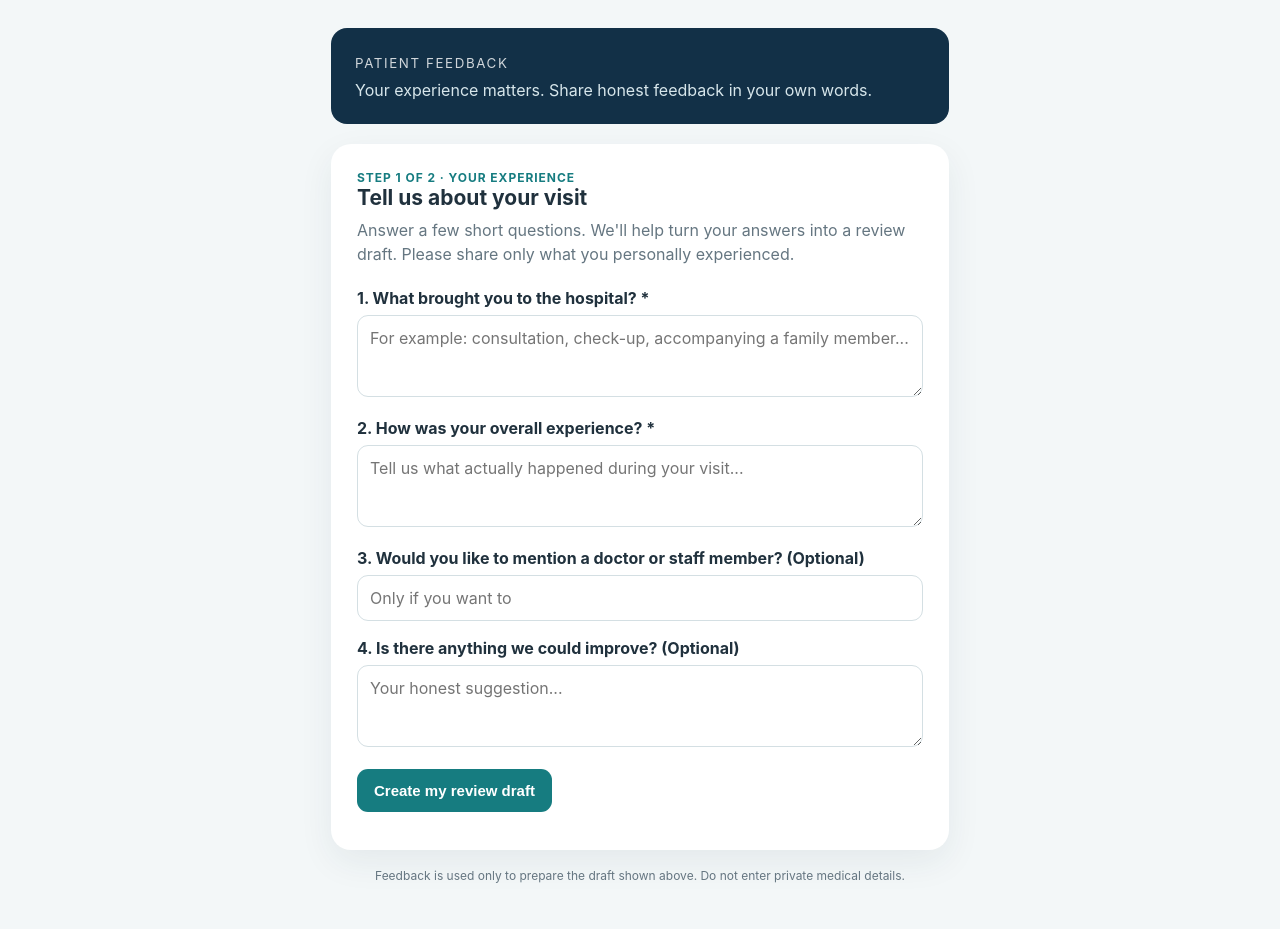
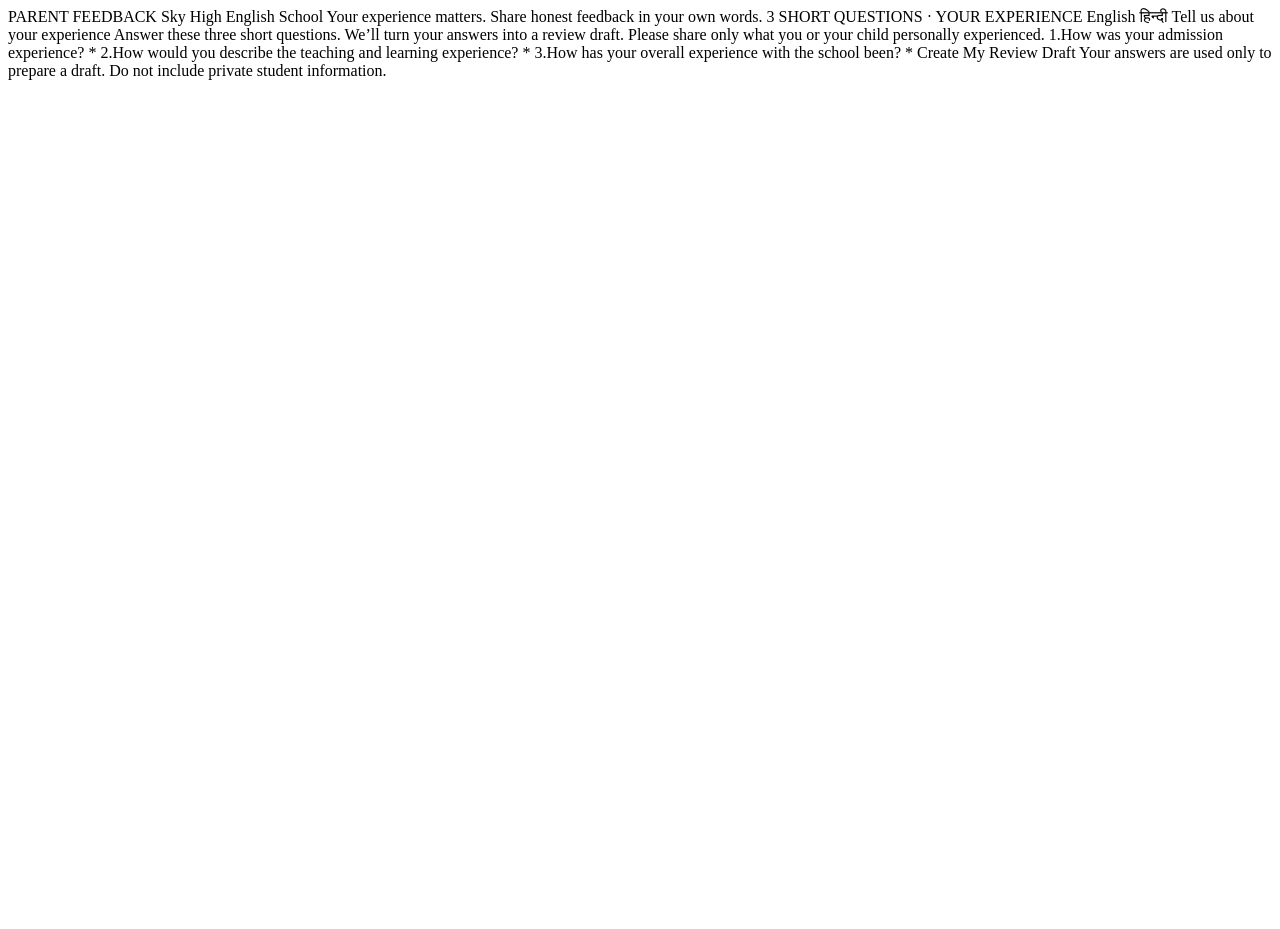
Before and after one commit to naseemsheikh799/Review-demo, a Flask app: page / in a window 1280 px wide. After the commit the page ends 80 px from the top, so only its background shows below. Run offline with Flask 3, Linux system fonts and the light colour scheme.

Commit message:
Update index.html

```diff
--- a/templates/index.html
+++ b/templates/index.html
@@ -1,90 +1,14 @@
-<!doctype html>
-<html lang="en">
-<head>
-<meta charset="utf-8">
-<meta name="viewport" content="width=device-width, initial-scale=1">
-<title>{{ hospital_name }} | Share Your Experience</title>
-<style>
-:root{--navy:#123047;--teal:#167c80;--ink:#20313d;--muted:#657681;--bg:#f3f7f8}
-*{box-sizing:border-box}body{margin:0;background:var(--bg);font-family:Inter,system-ui,-apple-system,Segoe UI,sans-serif;color:var(--ink)}
-main{max-width:650px;margin:28px auto;padding:0 16px}.card{background:#fff;border-radius:20px;padding:26px;box-shadow:0 12px 35px #17394b12}
-.brand{background:var(--navy);color:white;padding:24px;border-radius:16px;margin-bottom:20px}
-.brand small{opacity:.8;letter-spacing:.12em;text-transform:uppercase}.brand h1{font-size:26px;margin:8px 0}.brand p{margin:0;color:#d7e6eb}
-h2{font-size:21px;margin:0 0 8px}.intro{color:var(--muted);line-height:1.5;margin:0 0 22px}
-label{display:block;font-weight:650;margin:17px 0 7px}textarea,input{width:100%;border:1px solid #d4dfe3;border-radius:11px;padding:12px;font:inherit;color:var(--ink);background:#fff}
-textarea{min-height:82px;resize:vertical}input:focus,textarea:focus{outline:2px solid #a9d7d6;border-color:var(--teal)}
-button,.button{border:0;border-radius:11px;padding:13px 17px;background:var(--teal);color:white;font-weight:700;font-size:15px;cursor:pointer;text-decoration:none;display:inline-block}
-button:disabled{opacity:.55;cursor:wait}.secondary{background:#e8f1f2;color:var(--navy)}.actions{display:flex;gap:10px;flex-wrap:wrap;margin-top:18px}
-#draftBox{display:none;margin-top:24px;padding-top:22px;border-top:1px solid #e4ecee}
-#draft{min-height:150px}.note{font-size:13px;color:var(--muted);line-height:1.5;margin-top:14px}
-#error{color:#a22;margin-top:12px}.step{font-size:12px;font-weight:700;color:var(--teal);letter-spacing:.08em;text-transform:uppercase}
-footer{text-align:center;color:var(--muted);font-size:12px;padding:18px}
-@media(max-width:520px){main{margin:12px auto}.card{padding:19px}.brand h1{font-size:23px}}
-</style>
-</head>
-<body>
-<main>
-  <header class="brand">
-    <small>Patient feedback</small>
-    <h1>{{ hospital_name }}</h1>
-    <p>Your experience matters. Share honest feedback in your own words.</p>
-  </header>
-  <section class="card">
-    <div class="step">Step 1 of 2 · Your experience</div>
-    <h2>Tell us about your visit</h2>
-    <p class="intro">Answer a few short questions. We'll help turn your answers into a review draft. Please share only what you personally experienced.</p>
-    <form id="feedbackForm">
-      <label for="visit_reason">1. What brought you to the hospital? *</label>
-      <textarea id="visit_reason" required maxlength="500" placeholder="For example: consultation, check-up, accompanying a family member..."></textarea>
+PARENT FEEDBACK
+{{ school_name }}
+Your experience matters. Share honest feedback in your own words.
+3 SHORT QUESTIONS · YOUR EXPERIENCE
+          English
+          हिन्दी
 
-      <label for="experience">2. How was your overall experience? *</label>
-      <textarea id="experience" required maxlength="700" placeholder="Tell us what actually happened during your visit..."></textarea>
-
-      <label for="staff_doctor">3. Would you like to mention a doctor or staff member? (Optional)</label>
-      <input id="staff_doctor" maxlength="200" placeholder="Only if you want to">
-
-      <label for="improvement">4. Is there anything we could improve? (Optional)</label>
-      <textarea id="improvement" maxlength="500" placeholder="Your honest suggestion..."></textarea>
-
-      <div class="actions"><button id="generate" type="submit">Create my review draft</button></div>
-      <div id="error" role="alert"></div>
-    </form>
-
-    <div id="draftBox">
-      <div class="step">Step 2 of 2 · Review and approve</div>
-      <h2>Your review draft</h2>
-      <p class="intro">Read it carefully. Edit anything that doesn't sound like you. Nothing is posted automatically.</p>
-      <textarea id="draft" maxlength="1500" aria-label="Editable review draft"></textarea>
-      <div class="actions">
-        <button type="button" id="copy" class="secondary">Copy review</button>
-        <a id="googleLink" class="button" href="#" target="_blank" rel="noopener">Continue to Google Reviews</a>
-      </div>
-      <p class="note">You are in control: Google opens separately, and you must paste or enter your review and submit it yourself. Please leave an honest review, whether positive, neutral, or negative.</p>
-    </div>
-  </section>
-  <footer>Feedback is used only to prepare the draft shown above. Do not enter private medical details.</footer>
-</main>
-<script>
-const form=document.getElementById('feedbackForm'), btn=document.getElementById('generate'), err=document.getElementById('error');
-form.addEventListener('submit',async e=>{
- e.preventDefault(); err.textContent=''; btn.disabled=true; btn.textContent='Preparing draft…';
- const payload={visit_reason:visit_reason.value,experience:experience.value,staff_doctor:staff_doctor.value,improvement:improvement.value};
- try{
-  const res=await fetch('/api/draft',{method:'POST',headers:{'Content-Type':'application/json'},body:JSON.stringify(payload)});
-  const data=await res.json(); if(!res.ok) throw new Error(data.error||'Could not create draft.');
-  document.getElementById('draft').value=data.draft;
-  document.getElementById('draftBox').style.display='block';
-  document.getElementById('draftBox').scrollIntoView({behavior:'smooth'});
- }catch(ex){err.textContent=ex.message}
- finally{btn.disabled=false;btn.textContent='Create my review draft'}
-});
-document.getElementById('copy').addEventListener('click',async()=>{
- const b=document.getElementById('copy'); await navigator.clipboard.writeText(document.getElementById('draft').value);
- b.textContent='Copied'; setTimeout(()=>b.textContent='Copy review',1600);
-});
-const reviewUrl={{ google_review_url|tojson }};
-const link=document.getElementById('googleLink');
-if(reviewUrl){link.href=reviewUrl;}else{link.href='#';link.textContent='Google Review link not configured';link.style.opacity='.55';link.style.pointerEvents='none';}
-</script>
-</body>
-</html>
+Tell us about your experience
+Answer these three short questions. We’ll turn your answers into a review draft. Please share only what you or your child personally experienced.
+1.How was your admission experience? *
+2.How would you describe the teaching and learning experience? *
+3.How has your overall experience with the school been? *
+Create My Review Draft
+Your answers are used only to prepare a draft. Do not include private student information.
```
